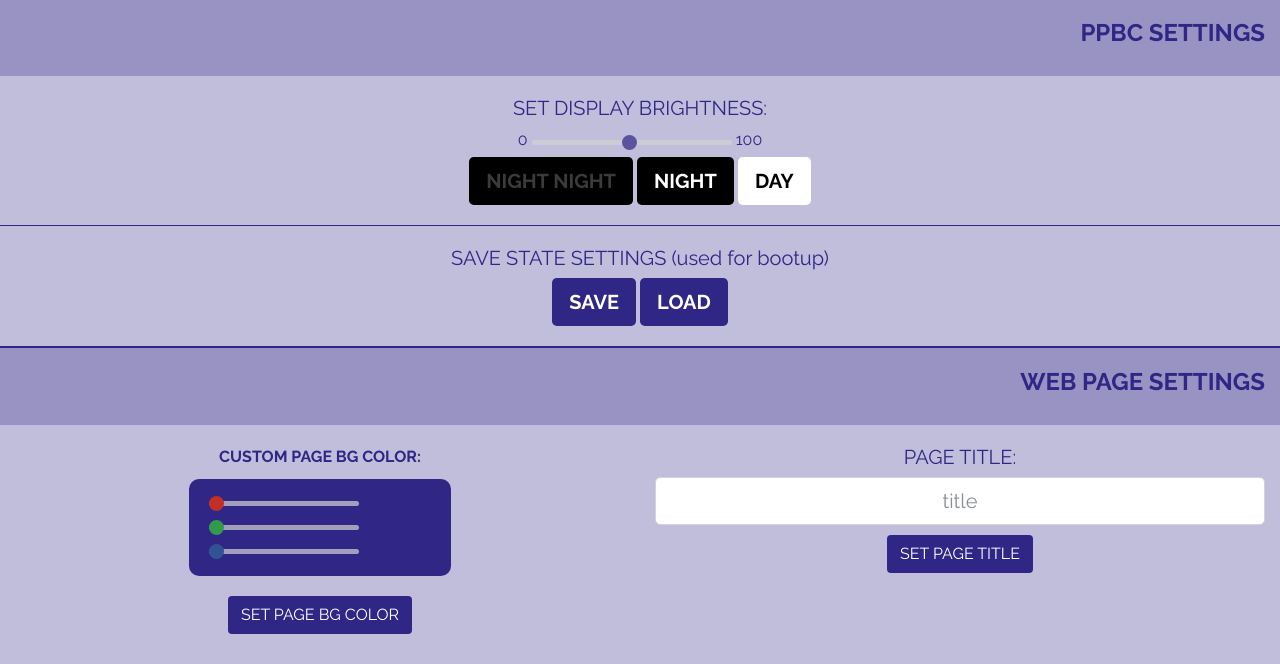
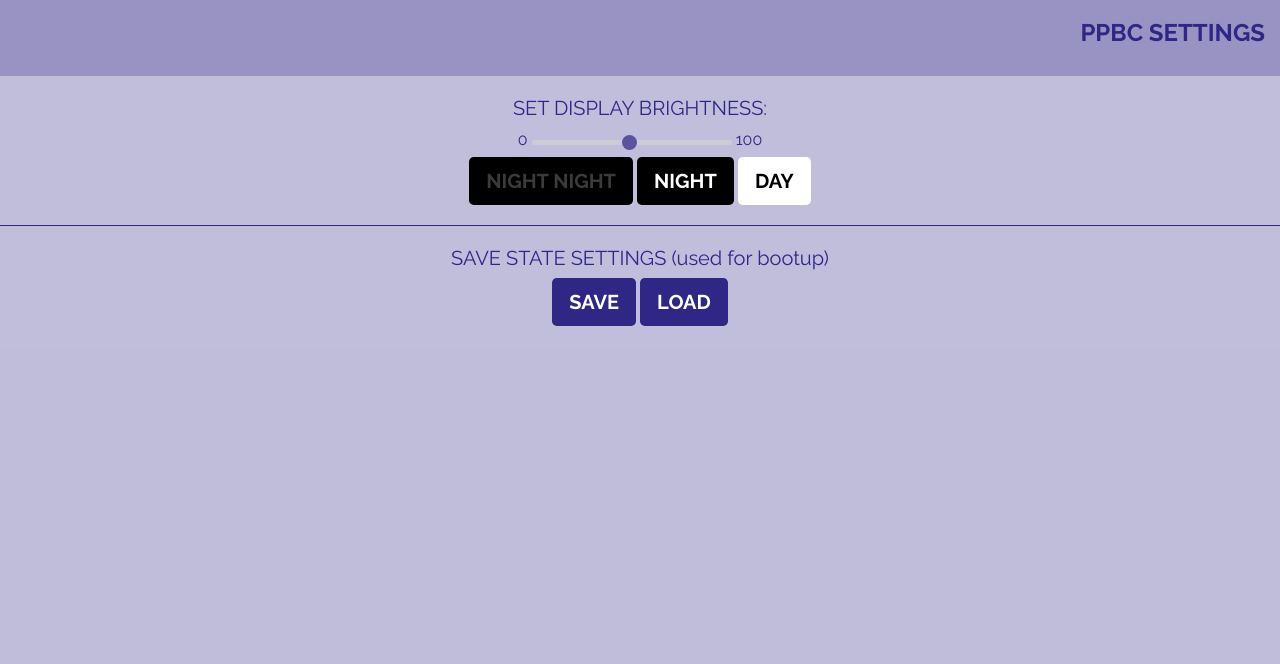
Before and after one commit to lancewilhelm/pingPongBallClock, a Flask app: page / in a window 1280 px wide. Shown: the part 1317-1981 px from the top of the page. After the commit the page ends 1643 px from the top, so only its background shows below. Run offline with Flask 2, Linux system fonts and the light colour scheme; parts of the project's set-up code (start-up, migrations or seed data) failed here and were passed over; some libraries are stand-ins or nearby versions.

Commit message:
fixed page settings bug

```diff
--- a/code/static/js/script.js
+++ b/code/static/js/script.js
@@ -17,6 +17,7 @@ function loadWebSettings(){
 
 function setPageTitle(){
 	var title = document.getElementById('titleInput').value;
+	console.log(title)
 	document.getElementById("pageTitle").innerHTML = title;
 	document.title = title;
 
--- a/code/templates/index.html
+++ b/code/templates/index.html
@@ -214,42 +214,6 @@
 		</div>
 	</div>
 
-	<hr class="major">
-
-	<div class="container-fluid text-center">
-		<div class="row bg-header">
-			<div class="col-sm text-right">
-				<h4>WEB PAGE SETTINGS</h4>
-			</div>
-		</div>
-		<div class="row">
-			<div class="col-sm">
-				<b>CUSTOM PAGE BG COLOR:</b>
-				<div class="page-color-picker">
-					<div class="sliders">
-						<div class="slide-container">
-							<input class="page-red-slider short-slider" type="range" id="rangeinput" value="0" max="255" onchange="setPageRgb()" oninput="setPageRgb()" />
-						</div>
-						<div class="slide-container">
-							<input class="page-green-slider short-slider" type="range" id="rangeinput" value="0" max="255" onchange="setPageRgb()" oninput="setPageRgb()" />
-						</div>
-						<div class="slide-container">
-							<input class="page-blue-slider short-slider" type="range" id="rangeinput" value="0" max="255" oninput="setPageRgb()" onchange="setPageRgb()" />
-						</div>
-					</div>
-					<div id="page-color-preview" class="page-color-preview"></div>
-				</div>
-				<button id="sendColorBtn" type="button" class="btn btn-purple" onclick="setCustomPageColor()">SET PAGE BG COLOR</button>
-			</div>
-
-			<div class="col-sm">
-				<h5>PAGE TITLE:</h5>
-				<input id="titleInput" class="form-control form-control-lg" type="text" placeholder="title">
-				<button id="sendColorBtn" type="button" class="btn btn-purple" onclick="setPageTitle()">SET PAGE TITLE</button>
-			</div>
-		</div>
-	</div>
-
 <!-- Modals -->
 <div id="timeModal" class="modal">
 	<div class="modal-content">
```
